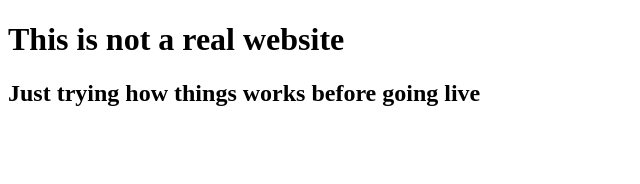
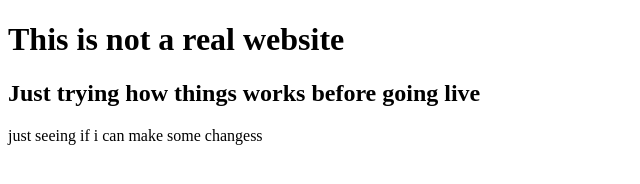
Before and after one commit to Devitaa-HCJ/devita, a plain HTML site: page index.html in a window 1280 px wide. Shown: the whole page, without its empty margins (0-640 px from the left). Drawn offline with Linux system fonts and the light colour scheme.

Commit message:
Update index.html

```diff
--- a/index.html
+++ b/index.html
@@ -8,5 +8,6 @@
     <body>
         <h1>This is not a real website</h1>
         <h2>Just trying how things works before going live</h2>
+        <p>just seeing if i can make some changess</p>
     </body>
 </html>
```
